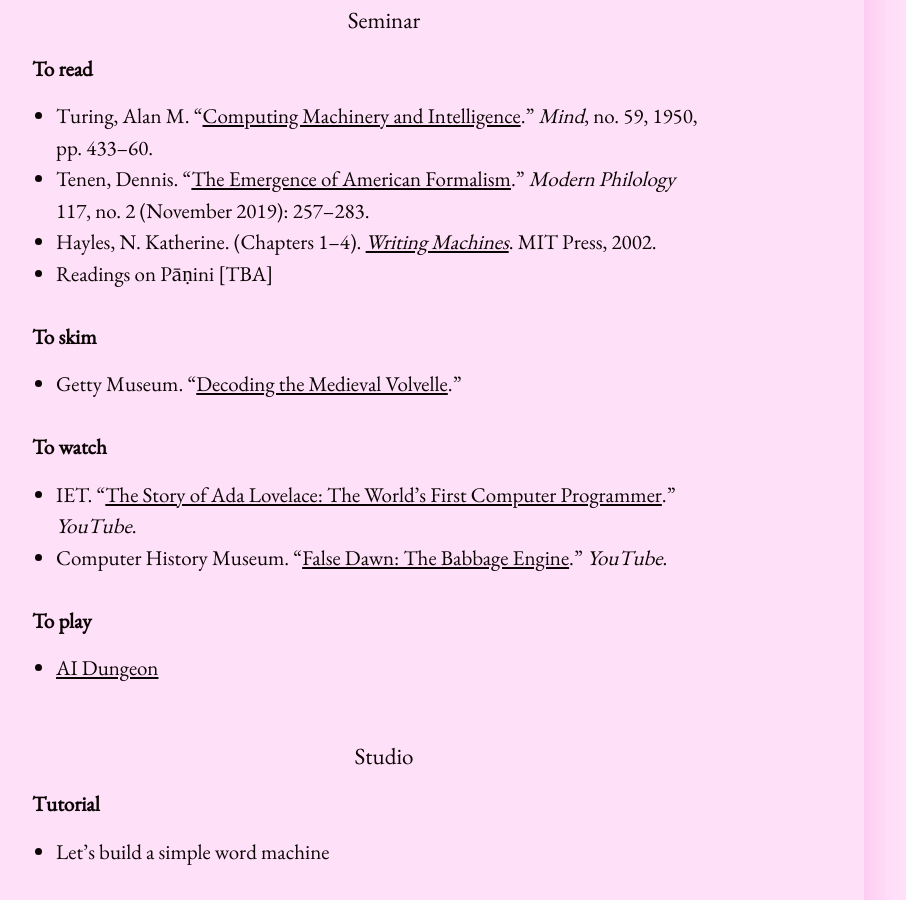
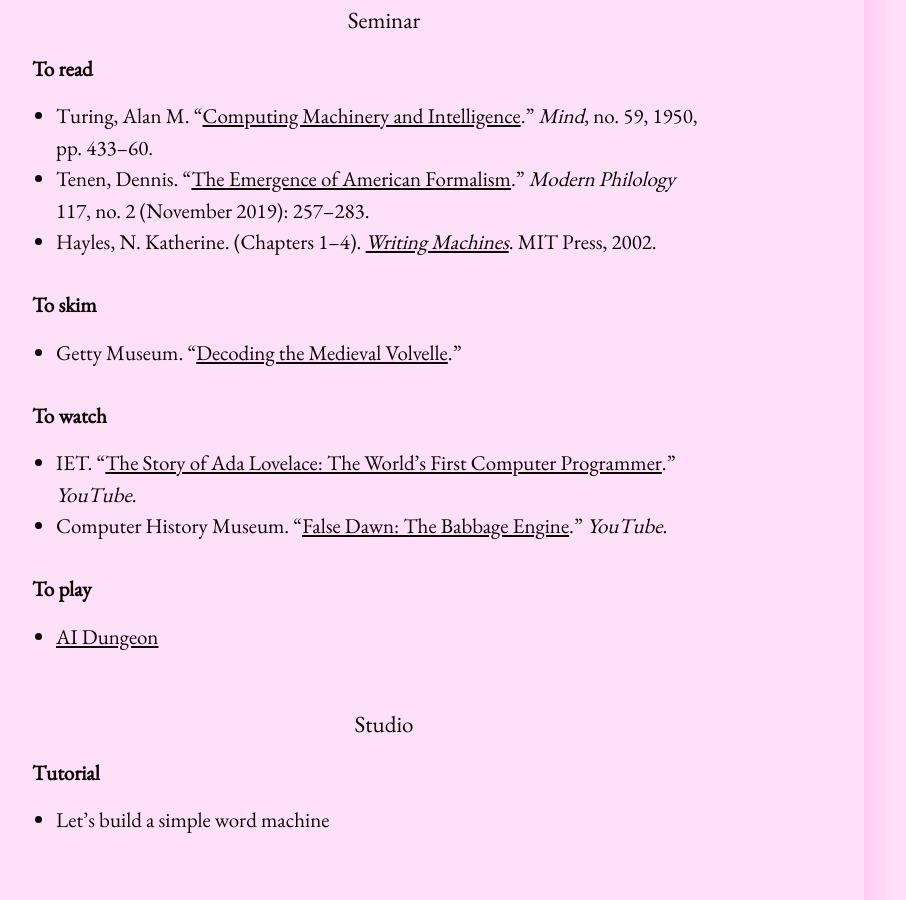
Before and after one commit to elotroalex/s23-intro-dh, a Jekyll site: the page built from schedule.md, in a window 1280 px wide and 900 px high, scrolled down 1664 px. Shown: the whole window, without its empty margins (256-1162 px from the left). Built offline with Jekyll 4.4.1, drawn with Linux system fonts in a browser that asks for light colours.

Commit message:
removed panini

```diff
--- a/schedule.md
+++ b/schedule.md
@@ -47,7 +47,6 @@ title: Schedule
 - Turing, Alan M. “[Computing Machinery and Intelligence](https://doi.org/10.1093/mind/LIX.236.433).” *Mind*, no. 59, 1950, pp. 433–60.
 - Tenen, Dennis. “[The Emergence of American Formalism](https://academiccommons.columbia.edu/doi/10.7916/d8-8spe-nn29).” *Modern Philology* 117, no. 2 (November 2019): 257–283.
 - Hayles, N. Katherine. (Chapters 1–4). *[Writing Machines](https://monoskop.org/images/b/bf/Hayles_N_Katherine_Writing_Machines.pdf)*. MIT Press, 2002.
-- Readings on Pāṇini [TBA]
 
 **To skim**
 - Getty Museum. "[Decoding the Medieval Volvelle](http://blogs.getty.edu/iris/decoding-the-medieval-volvelle/)."
```
